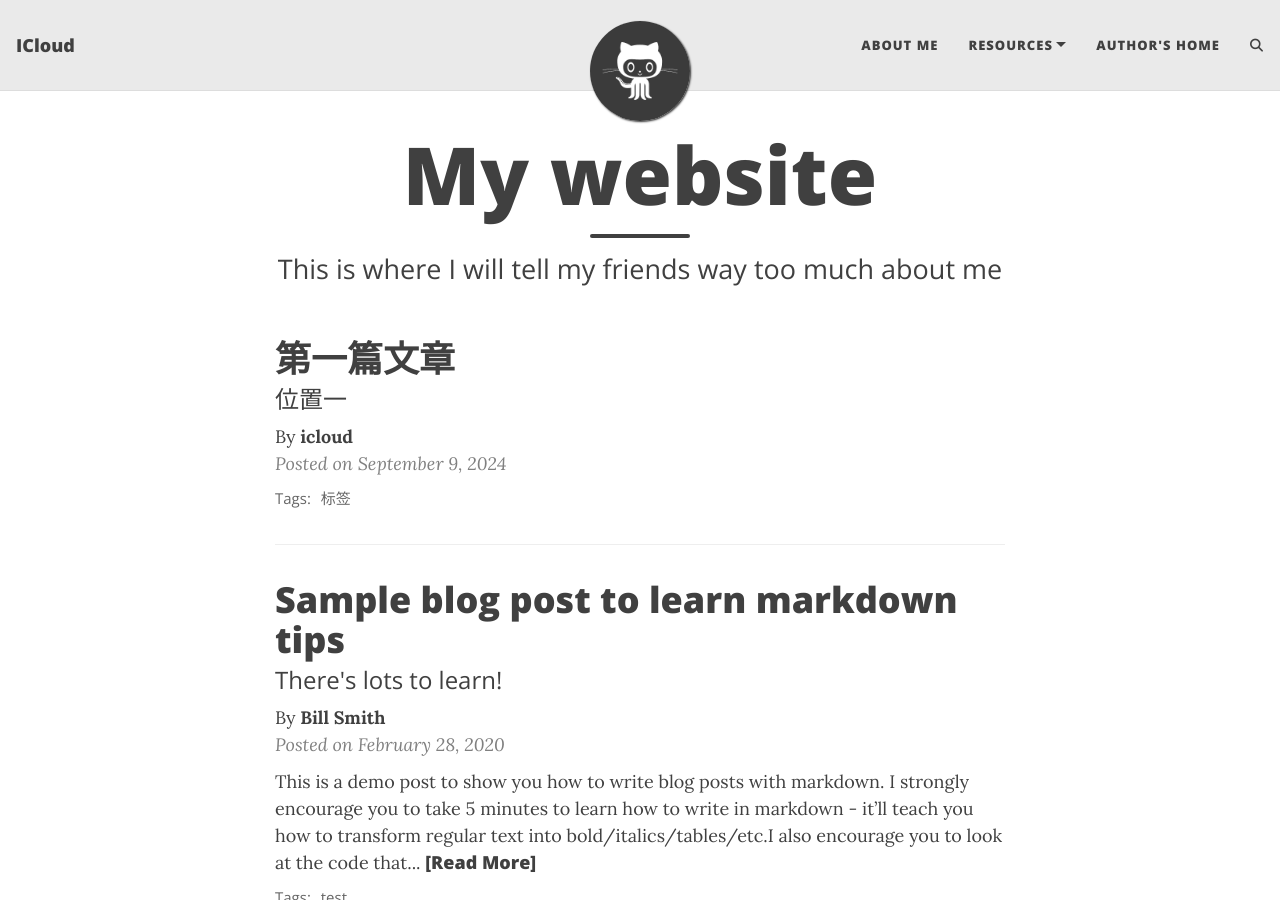
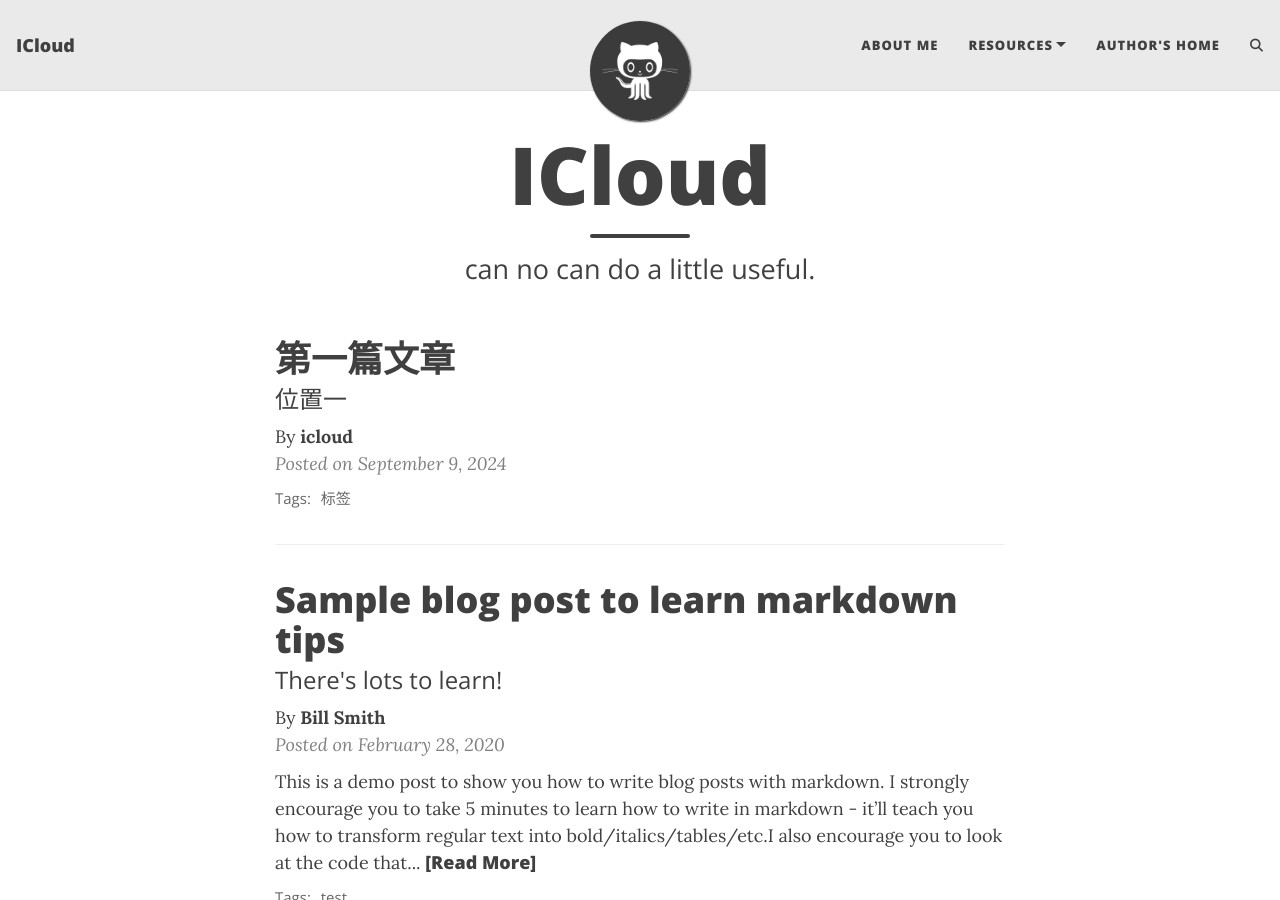
Before and after one commit to CloudLu8/icloud, a Jekyll site: the page built from index.html, in a window 1280 px wide and 900 px high. Built offline with Jekyll 4.4.1, drawn with Linux system fonts in a browser that asks for light colours; the list of posts is cut into pages by our own code; comment, search, counter and statistics services are not loaded.

Commit message:
index.html

```diff
--- a/index.html
+++ b/index.html
@@ -1,5 +1,5 @@
 ---
 layout: home
-title: My website
-subtitle: This is where I will tell my friends way too much about me
+title: ICloud
+subtitle: can no can do a little useful.
 ---
```
